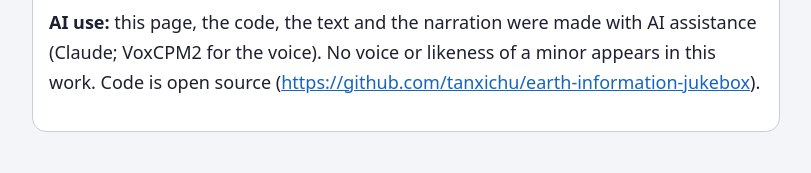
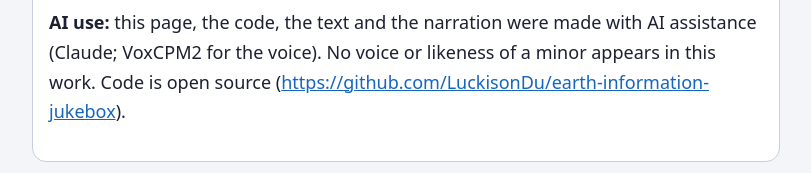
Before and after one commit to LuckisonDu/earth-information-jukebox, a plain HTML site: page product/project.html in a window 1280 px wide. Shown: the part 6424-6597 px from the top of the page, without its empty margins (234-1045 px from the left). Drawn offline with Linux system fonts and the light colour scheme.

Commit message:
Move the public repository and site to the LuckisonDu GitHub account (links only)

```diff
--- a/product/project.html
+++ b/product/project.html
@@ -65,7 +65,7 @@ a{overflow-wrap:anywhere}a{color:var(--ac)}td,th{overflow-wrap:anywhere}@media(m
 
 <section class="card"><h2>Sources, licences, AI use</h2>
 <p>Data: NSIDC Sea Ice Index v4.0 (NOAA@NSIDC, G02135), Northern Hemisphere monthly extent, September file. Baseline: mean of 1981–2010 values in the same file. Music: Debussy, public-domain scores; MIDI from the Mutopia Project. Piano: Salamander Grand Piano samples (CC-BY, Alexander Holm). Libraries: Tone.js and @tonejs/midi (MIT). Narration: synthetic generic voice (VoxCPM2, Apache-2.0), not a clone of any person; the page falls back to the browser's built-in voice if the file is missing.</p>
-<p><b>AI use:</b> this page, the code, the text and the narration were made with AI assistance (Claude; VoxCPM2 for the voice). No voice or likeness of a minor appears in this work. Code is open source (<a href="https://github.com/tanxichu/earth-information-jukebox">https://github.com/tanxichu/earth-information-jukebox</a>).</p></section>
+<p><b>AI use:</b> this page, the code, the text and the narration were made with AI assistance (Claude; VoxCPM2 for the voice). No voice or likeness of a minor appears in this work. Code is open source (<a href="https://github.com/LuckisonDu/earth-information-jukebox">https://github.com/LuckisonDu/earth-information-jukebox</a>).</p></section>
 </main>
 <script>
 fetch("../playlist/playlist.json").then(r=>r.json()).then(d=>{document.getElementById("pl").innerHTML=d.items.map(i=>"<div>"+i.title+"<audio controls preload=none src='../playlist/"+i.file+"'></audio></div>").join("")}).catch(()=>{document.getElementById("pl").textContent="Playlist is being rendered."});
```
Also changed, not shown: 1 other file.
